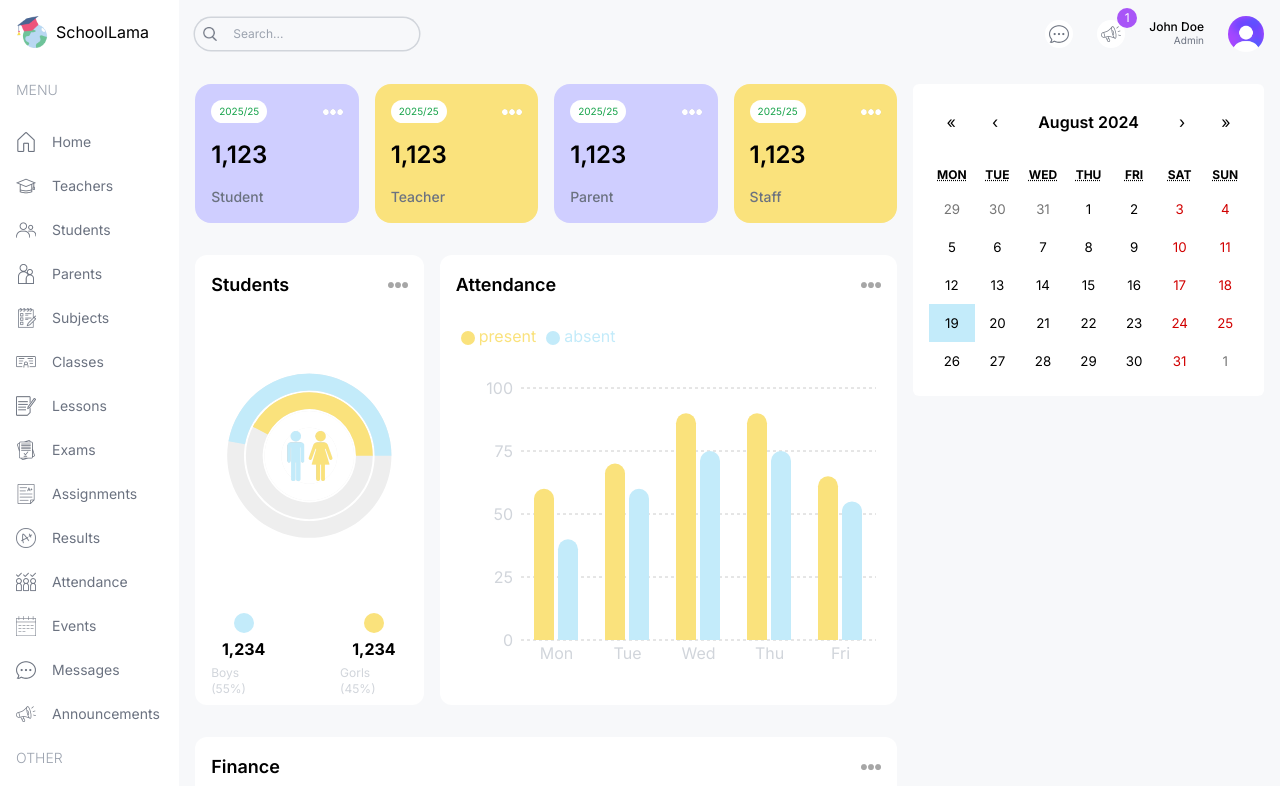
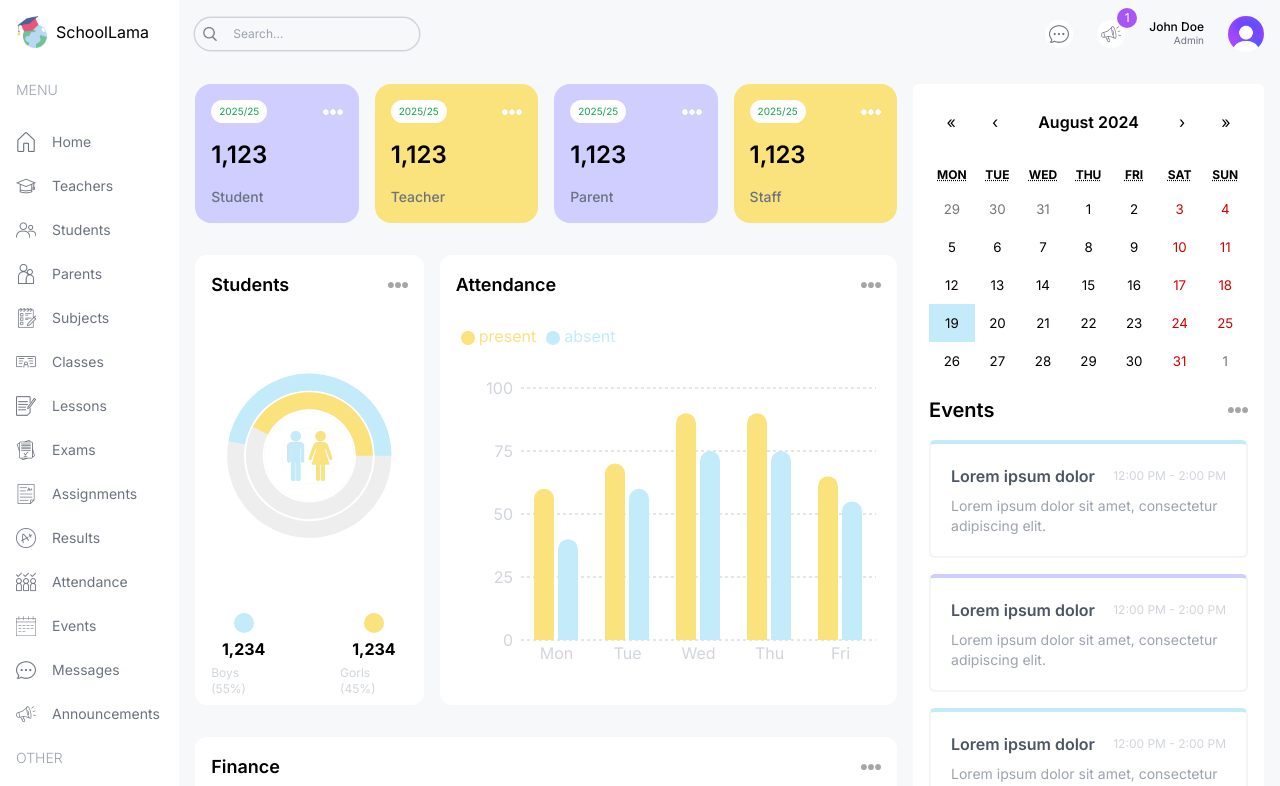
Before and after one commit to JeanCarlos80s/next-school-dashboard, a Next.js app: page /admin in a window 1280 px wide. Shown: the top 786 px of the page. Built offline with nearby package versions, Linux system fonts and the light colour scheme.

Commit message:
Creating events

```diff
--- a/src/components/EventCalendar.tsx
+++ b/src/components/EventCalendar.tsx
@@ -1,5 +1,6 @@
 "use client"
 
+import Image from "next/image";
 import { useState } from "react";
 import Calendar from "react-calendar";
 import 'react-calendar/dist/Calendar.css';
@@ -8,11 +9,48 @@
 
 type Value = ValuePiece | [ValuePiece, ValuePiece];
 
+// TEMPORARY
+const events = [
+    {
+      id: 1,
+      title: "Lorem ipsum dolor",
+      time: "12:00 PM - 2:00 PM",
+      description: "Lorem ipsum dolor sit amet, consectetur adipiscing elit.",
+    },
+    {
+      id: 2,
+      title: "Lorem ipsum dolor",
+      time: "12:00 PM - 2:00 PM",
+      description: "Lorem ipsum dolor sit amet, consectetur adipiscing elit.",
+    },
+    {
+      id: 3,
+      title: "Lorem ipsum dolor",
+      time: "12:00 PM - 2:00 PM",
+      description: "Lorem ipsum dolor sit amet, consectetur adipiscing elit.",
+    },
+  ];
+
 const EventCalendar = () => {
     const [value, onChange] = useState<Value>(new Date());
     return (
         <div className='bg-white p-4 rounded-md'>
             <Calendar onChange={onChange} value={value} />
+            <div className="flex items-center justify-between">
+                <h1 className="text-xl font-semibold my-4">Events</h1>
+                <Image src="/moreDark.png" alt="" width={20} height={20} />
+            </div>
+            <div className="flex flex-col gap-4">
+                {events.map( event => (
+                    <div className="p-5 rounded-md border-2 border-gray-100 border-t-4 odd:border-t-lamaSky even:border-t-lamaPurple" key={event.id}>
+                        <div className="flex items-center justify-between">
+                            <h1 className="font-semibold text-gray-600">{event.title}</h1>
+                            <span className="text-gray-300 text-xs">{event.time}</span>
+                        </div>
+                        <p className="mt-2 text-gray-400 text-sm">{event.description}</p>
+                    </div>
+                ))}
+            </div>
         </div>
     )
 }
```
